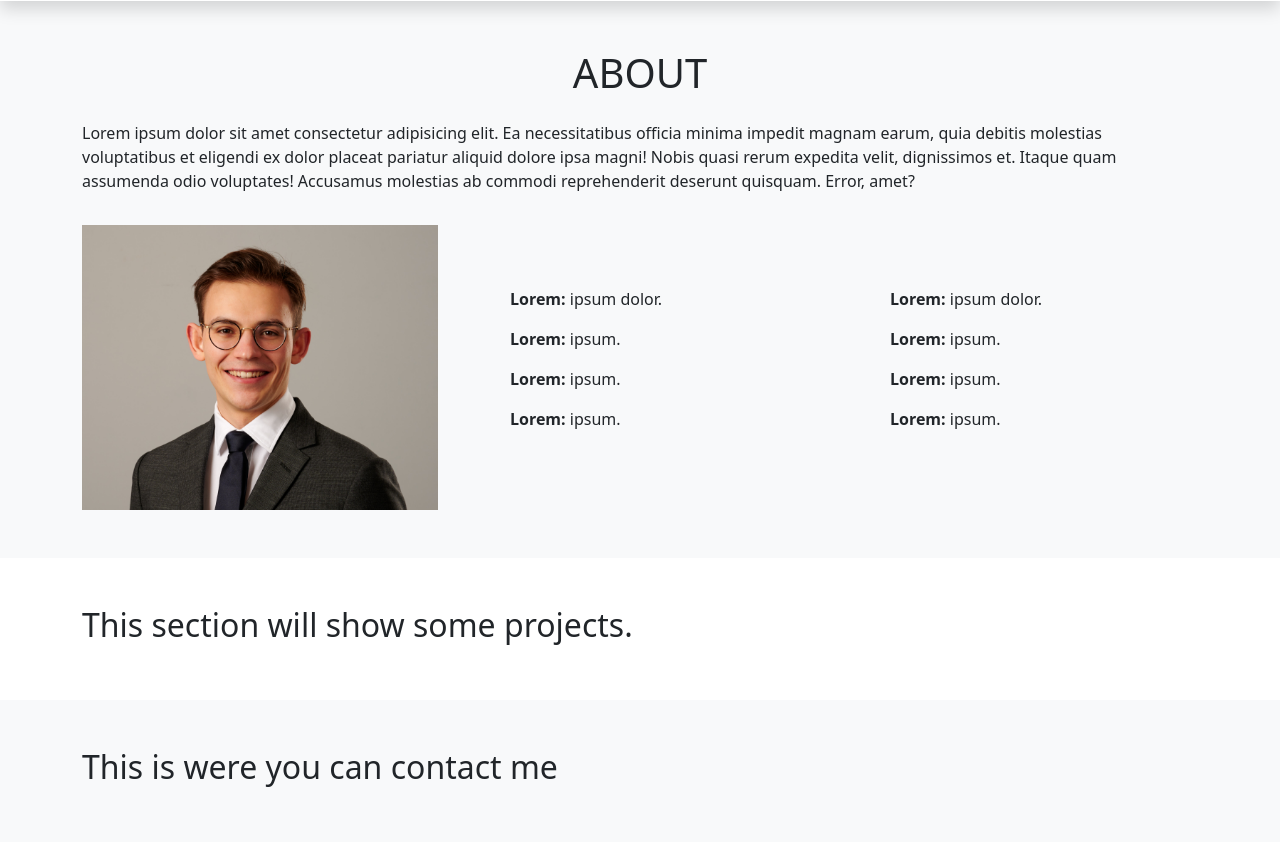
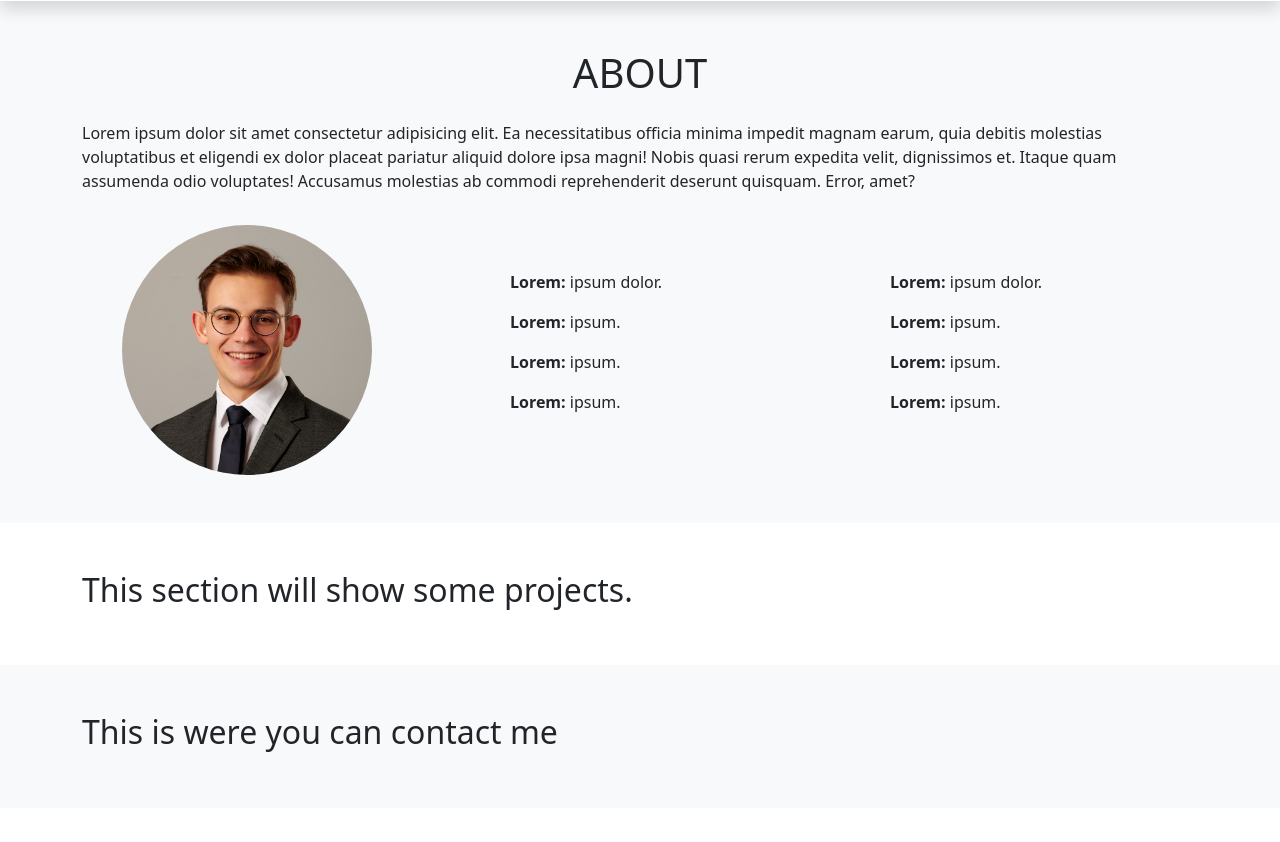
Before and after one commit to sddiener/FlaskApp, a Flask app: page / in a window 1280 px wide. Shown: the part 735-1577 px from the top of the page. Run offline with Flask 2, Linux system fonts and the light colour scheme.

Commit message:
made foto in about section round

```diff
--- a/templates/index.html
+++ b/templates/index.html
@@ -64,7 +64,9 @@
             <p class="h1 text-center text-uppercase pb-3">About</p>
             <p class="text-centered pb-3">Lorem ipsum dolor sit amet consectetur adipisicing elit. Ea necessitatibus officia minima impedit magnam earum, quia debitis molestias voluptatibus et eligendi ex dolor placeat pariatur aliquid dolore ipsa magni! Nobis quasi rerum expedita velit, dignissimos et. Itaque quam assumenda odio voluptates! Accusamus molestias ab commodi reprehenderit deserunt quisquam. Error, amet?</p>
             <div class="col-lg-4">
-                <img class="img-fluid" src="/static/img/profile.jpg" alt="profilepic">
+                <div class="profileimg" style="width: 250px; height: 250px; overflow: hidden; border-radius: 50%;
+                background-image: url(/static/img/profile.jpg); background-size: cover; background-position: 35% 100%; margin-left: 40px;">
+                </div>
             </div>
             <div class="col-lg-4">
                 <ul class="list-group-flush">
```
